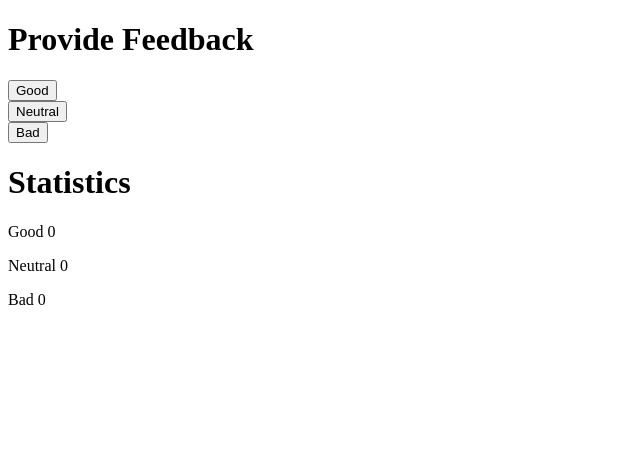
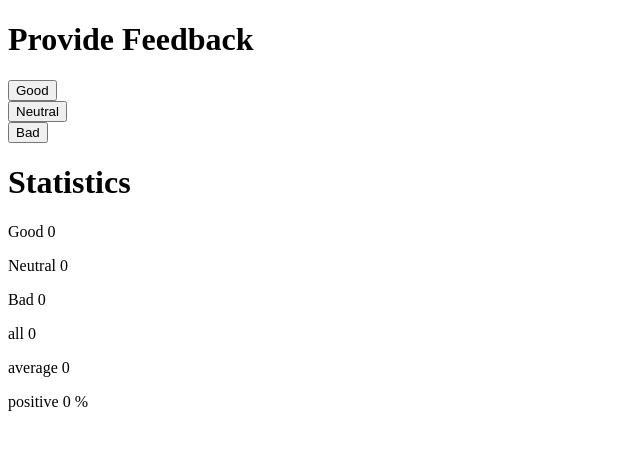
Before and after one commit to Andebugulin/Fullstack_course, a React (Vite) app in the folder part1/exercises_1.6-1.14/: page / in a window 1280 px wide. Shown: the top 450 px of the page, without its empty margins (0-640 px from the left). Built offline with nearby package versions, Linux system fonts and the light colour scheme.

Commit message:
exercise1.7 is done

```diff
--- a/part1/exercises_1.6-1.14/src/App.jsx
+++ b/part1/exercises_1.6-1.14/src/App.jsx
@@ -20,6 +20,82 @@ const StatisticsDisplay = ({ text, statisticData }) => (
   </div>
 );
 
+/**
+ * @param {Object} props - The props object
+ * @param {Array} props.currentArray - The current array
+ * @param {string} props.text - The text string
+ */
+const DisplayTotal = ({ text, currentArray }) => {
+  console.log(
+    "total counter is to be displayed \n this is current array:",
+    currentArray
+  );
+  const totalCount = currentArray.length;
+  return (
+    <div>
+      <p>
+        {text} {totalCount}
+      </p>
+    </div>
+  );
+};
+
+/**
+ * @param {Object} props - The props object
+ * @param {Array} props.currentArray - The current array
+ * @param {string} props.text - The text string
+ */
+const DisplayAverage = ({ text, currentArray }) => {
+  console.log(
+    "average is calculated to be displayed \n this is current array:",
+    currentArray
+  );
+
+  const sum = currentArray.reduce(
+    (accumulator, currentValue) => accumulator + currentValue,
+    0
+  );
+  const totalCount = currentArray.length;
+  let average = 0;
+  if (totalCount !== 0) {
+    average = sum / totalCount;
+  }
+  return (
+    <div>
+      <p>
+        {text} {average}
+      </p>
+    </div>
+  );
+};
+
+/**
+ * @param {Object} props - The props object
+ * @param {Array} props.currentArray - The current array
+ * @param {string} props.text - The text string
+ */
+const DisplayPositiveStats = ({ text, currentArray }) => {
+  console.log(
+    "positive stats is calculated to be displayed \n this is current array:",
+    currentArray
+  );
+  const sumOfPositives = currentArray
+    .filter((element) => element > 0)
+    .reduce((accumulator, currentValue) => accumulator + currentValue, 0);
+  const totalCount = currentArray.length;
+  let positive = 0;
+  if (totalCount !== 0) {
+    positive = (sumOfPositives / totalCount) * 100;
+  }
+  return (
+    <div>
+      <p>
+        {text} {positive} %
+      </p>
+    </div>
+  );
+};
+
 const App = () => {
   const headerText = "Provide Feedback";
   const statisticsText = "Statistics";
@@ -28,17 +104,23 @@ const App = () => {
   const [neutralCounter, setNeutralCounter] = useState(0);
   const [badCounter, setBadCounter] = useState(0);
 
+  const [feedbackArray, setFeeadbackArray] = useState([]);
+
   const setGoodCounterToValue = (newValue) => () => {
     console.log("good counter value changed to ", newValue);
     setGoodCounter(newValue);
+    setFeeadbackArray([...feedbackArray, 1]);
   };
+
   const setNeutralCounterToValue = (newValue) => () => {
     console.log("neutral counter value changed to ", newValue);
     setNeutralCounter(newValue);
+    setFeeadbackArray([...feedbackArray, 0]);
   };
   const setBadCounterToValue = (newValue) => () => {
     console.log("bad counter value changed to ", newValue);
     setBadCounter(newValue);
+    setFeeadbackArray([...feedbackArray, -1]);
   };
 
   return (
@@ -57,6 +139,9 @@ const App = () => {
       <StatisticsDisplay text={"Good"} statisticData={goodCounter} />
       <StatisticsDisplay text={"Neutral"} statisticData={neutralCounter} />
       <StatisticsDisplay text={"Bad"} statisticData={badCounter} />
+      <DisplayTotal text={"all"} currentArray={feedbackArray} />
+      <DisplayAverage text={"average"} currentArray={feedbackArray} />
+      <DisplayPositiveStats text={"positive"} currentArray={feedbackArray} />
     </div>
   );
 };
```
